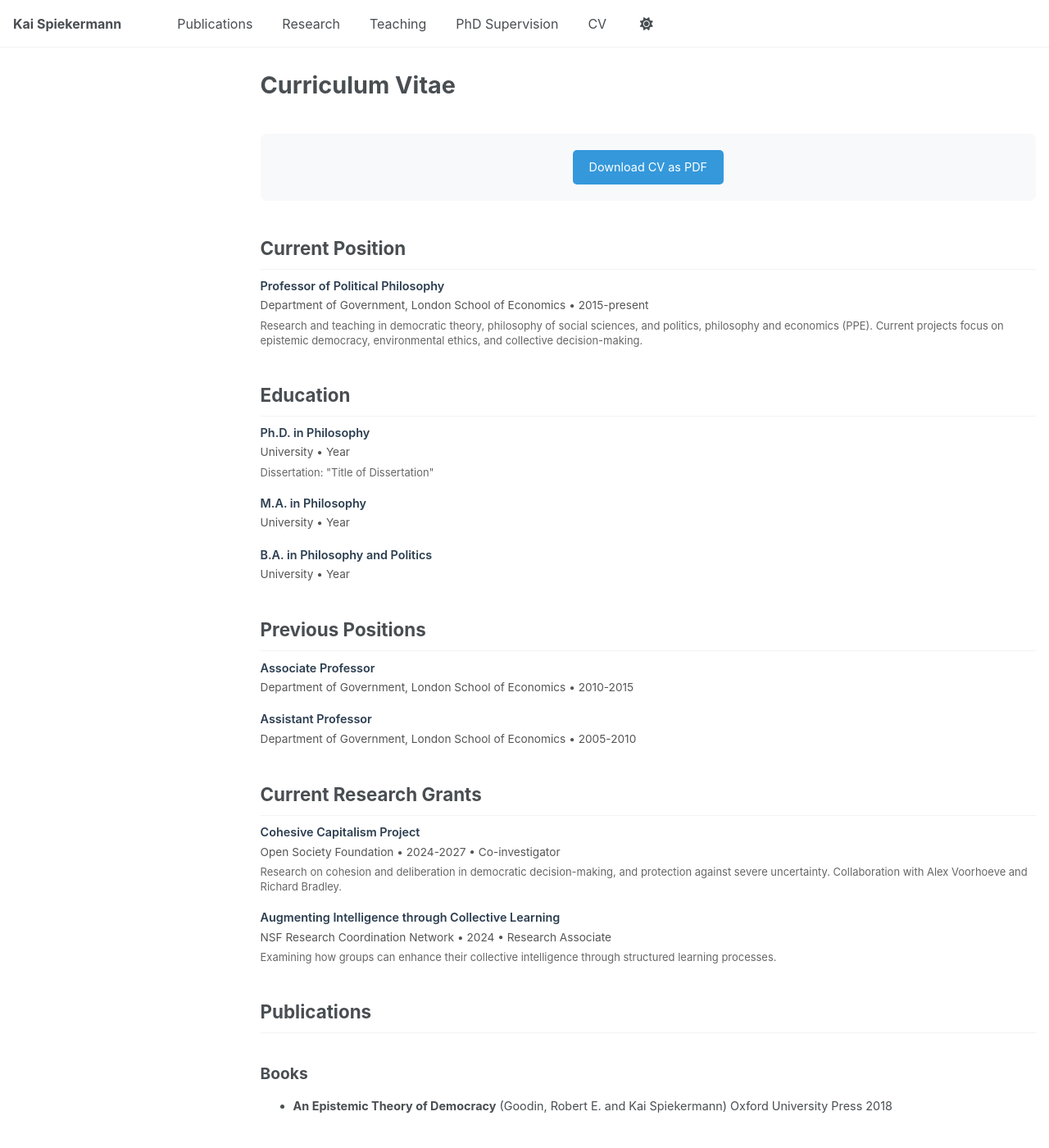
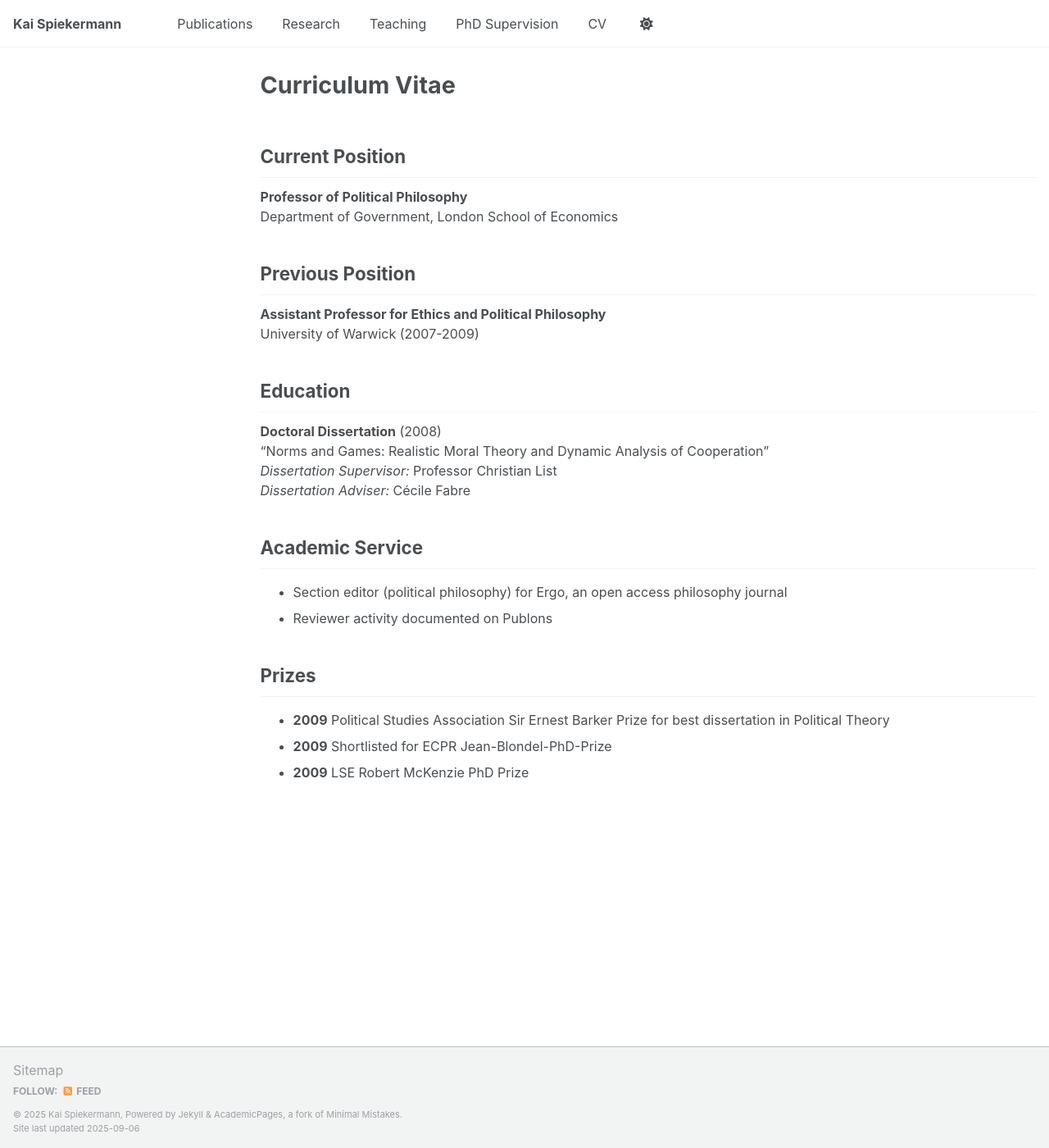
Before and after one commit to kaispk/kaispk.github.io, a Jekyll site: the page built from _pages/cv.md, in a window 1280 px wide and 1400 px high. Shown: the whole window at 82% size. Built offline with Jekyll 4.4.1, drawn with Linux system fonts in a browser that asks for light colours; a script that is not in the unit is left out; some of the changed text lies outside the part shown.

Commit message:
Update cv.md

```diff
--- a/_pages/cv.md
+++ b/_pages/cv.md
@@ -7,221 +7,30 @@ redirect_from:
   - /resume
 ---
 
-{% include base_path %}
-
-<style>
-  .cv-section {
-    margin-bottom: 30px;
-  }
-
-  .cv-section h2 {
-    color: #2c3e50;
-    border-bottom: 2px solid #3498db;
-    padding-bottom: 8px;
-    margin-bottom: 20px;
-    font-size: 1.3em;
-  }
-
-  .cv-item {
-    margin-bottom: 20px;
-    font-size: 0.9em;
-    line-height: 1.5;
-  }
-
-  .cv-item h3 {
-    margin: 0 0 5px 0;
-    font-size: 1em;
-    font-weight: 600;
-    color: #2c3e50;
-  }
-
-  .cv-item .details {
-    color: #555;
-    margin-bottom: 5px;
-    font-size: 0.95em;
-  }
-
-  .cv-item .description {
-    color: #666;
-    font-size: 0.9em;
-    line-height: 1.4;
-  }
-
-  .download-links {
-    text-align: center;
-    margin: 30px 0;
-    padding: 20px;
-    background: #f8f9fa;
-    border-radius: 8px;
-  }
-
-  .download-links a {
-    display: inline-block;
-    padding: 10px 20px;
-    margin: 0 10px;
-    background: #3498db;
-    color: white;
-    text-decoration: none;
-    border-radius: 5px;
-    font-size: 0.9em;
-  }
-
-  .download-links a:hover {
-    background: #2980b9;
-  }
-</style>
-
-<div class="download-links">
-  <a href="/files/cv.pdf">Download CV as PDF</a>
-</div>
-
 ## Current Position
 
-<div class="cv-section">
-  <div class="cv-item">
-    <h3>Professor of Political Philosophy</h3>
-    <div class="details">Department of Government, London School of Economics • 2015-present</div>
-    <div class="description">
-      Research and teaching in democratic theory, philosophy of social sciences, and politics, philosophy and economics (PPE).
-      Current projects focus on epistemic democracy, environmental ethics, and collective decision-making.
-    </div>
-  </div>
-</div>
+**Professor of Political Philosophy**
+Department of Government, London School of Economics
+
+## Previous Position
+
+**Assistant Professor for Ethics and Political Philosophy**
+University of Warwick (2007-2009)
 
 ## Education
 
-<div class="cv-section">
-  <div class="cv-item">
-    <h3>Ph.D. in Philosophy</h3>
-    <div class="details">University • Year</div>
-    <div class="description">Dissertation: "Title of Dissertation"</div>
-  </div>
+**Doctoral Dissertation** (2008)
+"Norms and Games: Realistic Moral Theory and Dynamic Analysis of Cooperation"
+*Dissertation Supervisor:* Professor Christian List
+*Dissertation Adviser:* Cécile Fabre
 
-  <div class="cv-item">
-    <h3>M.A. in Philosophy</h3>
-    <div class="details">University • Year</div>
-  </div>
+## Academic Service
 
-  <div class="cv-item">
-    <h3>B.A. in Philosophy and Politics</h3>
-    <div class="details">University • Year</div>
-  </div>
-</div>
+- Section editor (political philosophy) for Ergo, an open access philosophy journal
+- Reviewer activity documented on Publons
 
-## Previous Positions
+## Prizes
 
-<div class="cv-section">
-  <div class="cv-item">
-    <h3>Associate Professor</h3>
-    <div class="details">Department of Government, London School of Economics • 2010-2015</div>
-  </div>
-
-  <div class="cv-item">
-    <h3>Assistant Professor</h3>
-    <div class="details">Department of Government, London School of Economics • 2005-2010</div>
-  </div>
-</div>
-
-## Current Research Grants
-
-<div class="cv-section">
-  <div class="cv-item">
-    <h3>Cohesive Capitalism Project</h3>
-    <div class="details">Open Society Foundation • 2024-2027 • Co-investigator</div>
-    <div class="description">
-      Research on cohesion and deliberation in democratic decision-making, and protection against severe uncertainty.
-      Collaboration with Alex Voorhoeve and Richard Bradley.
-    </div>
-  </div>
-
-  <div class="cv-item">
-    <h3>Augmenting Intelligence through Collective Learning</h3>
-    <div class="details">NSF Research Coordination Network • 2024 • Research Associate</div>
-    <div class="description">
-      Examining how groups can enhance their collective intelligence through structured learning processes.
-    </div>
-  </div>
-</div>
-
-## Publications
-
-### Books
-<ul>
-{% for post in site.publications reversed %}
-  {% if post.category == "books" %}
-    <li style="margin-bottom: 8px; font-size: 0.9em;">
-      <strong>{{ post.title }}</strong>
-      {% if post.authors %}({{ post.authors }}){% endif %}
-      {% if post.venue %}{{ post.venue }}{% endif %}
-      {% if post.date %}{{ post.date | date: "%Y" }}{% endif %}
-    </li>
-  {% endif %}
-{% endfor %}
-</ul>
-
-### Journal Articles
-<ul>
-{% for post in site.publications reversed %}
-  {% if post.category == "manuscripts" %}
-    <li style="margin-bottom: 8px; font-size: 0.9em;">
-      <strong>{{ post.title }}</strong>
-      {% if post.authors %}({{ post.authors }}){% endif %}
-      {% if post.venue %}<em>{{ post.venue }}</em>{% endif %}
-      {% if post.date %}{{ post.date | date: "%Y" }}{% endif %}
-    </li>
-  {% endif %}
-{% endfor %}
-</ul>
-
-### Encyclopedia Entries
-<ul>
-{% for post in site.publications reversed %}
-  {% if post.category == "encyclopedia" %}
-    <li style="margin-bottom: 8px; font-size: 0.9em;">
-      <strong>{{ post.title }}</strong>
-      {% if post.authors %}({{ post.authors }}){% endif %}
-      {% if post.venue %}<em>{{ post.venue }}</em>{% endif %}
-      {% if post.date %}{{ post.date | date: "%Y" }}{% endif %}
-    </li>
-  {% endif %}
-{% endfor %}
-</ul>
-
-## Editorial Service
-
-<div class="cv-section">
-  <div class="cv-item">
-    <h3>Editorial Board Member</h3>
-    <div class="details">Political Philosophy Journal • 2024-present</div>
-  </div>
-</div>
-
-## Professional Service
-
-<div class="cv-section">
-  <div class="cv-item">
-    <h3>Conference Organization</h3>
-    <div class="details">Anne Phillips Fest (with Bruno Leipold) • 2024</div>
-    <div class="description">Organized conference to mark the retirement of colleague Anne Phillips.</div>
-  </div>
-</div>
-
-## Teaching
-
-<div class="cv-section">
-{% for post in site.teaching reversed %}
-  <div class="cv-item">
-    <h3>{{ post.title }}</h3>
-    {% if post.type or post.venue or post.date %}
-      <div class="details">
-        {% if post.type %}{{ post.type }}{% endif %}
-        {% if post.venue %}{% if post.type %} • {% endif %}{{ post.venue }}{% endif %}
-        {% if post.date %} • {{ post.date | date: "%Y" }}{% endif %}
-      </div>
-    {% endif %}
-    {% if post.excerpt %}
-      <div class="description">{{ post.excerpt }}</div>
-    {% endif %}
-  </div>
-{% endfor %}
-</div>
+- **2009** Political Studies Association Sir Ernest Barker Prize for best dissertation in Political Theory
+- **2009** Shortlisted for ECPR Jean-Blondel-PhD-Prize
+- **2009** LSE Robert McKenzie PhD Prize
```
